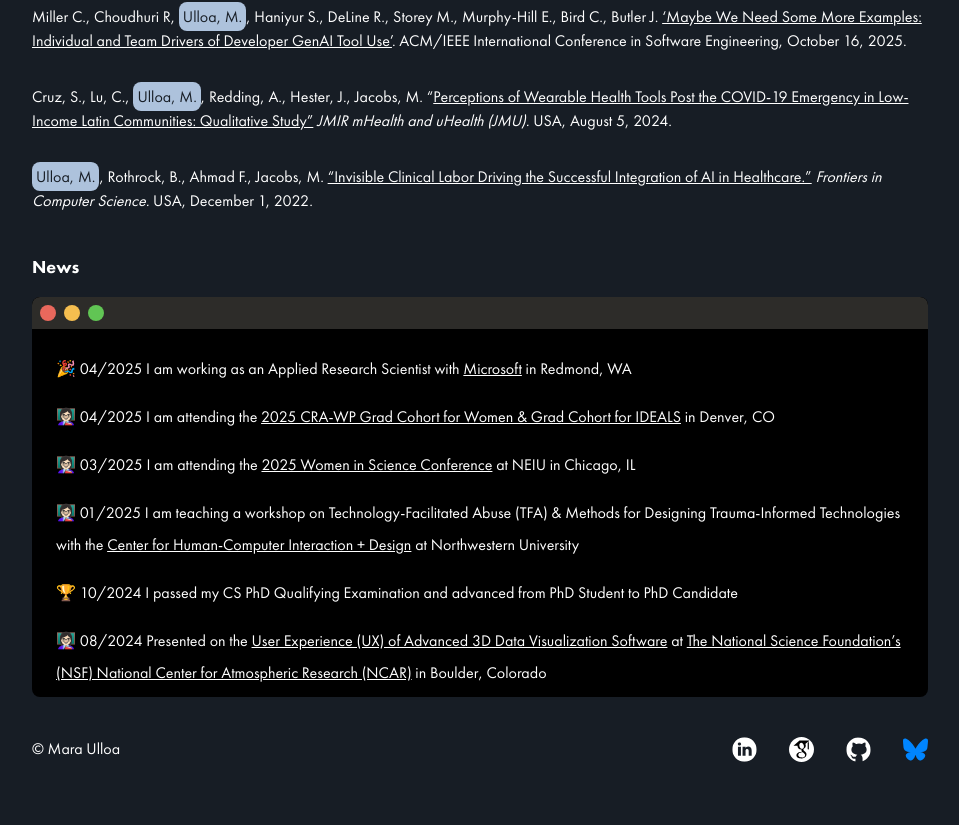
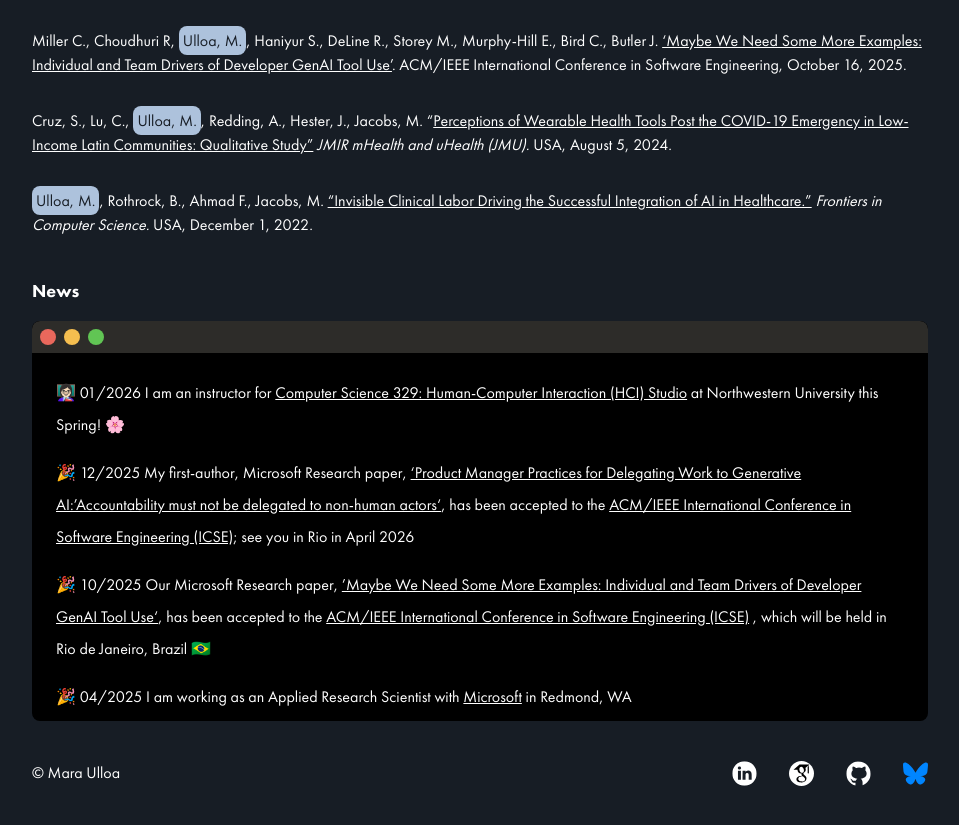
Before and after one commit to eulloa/mara-research-site, a Next.js app: page / in a window 1280 px wide. Shown: the part 1919-2744 px from the top of the page, without its empty margins (160-1119 px from the left). Before the commit the page ends 2721 px from the top, so only its background shows below. Built offline with nearby package versions, Linux system fonts and the light colour scheme.

Commit message:
added three news updates and publication on PMs changed from under review to accepted

```diff
--- a/src/app/components/news.tsx
+++ b/src/app/components/news.tsx
@@ -21,6 +21,53 @@
       </div>
       <div className="content p-6 dark:text-white leading-8">
         <ul className="news space-y-4">
+          <li onClick={(e) => handleClick(e)}>
+            &#128105;&#127995;&#8205;&#127979; 01/2026 I am an instructor for{" "}
+            <Link
+              className="underline"
+              href="https://www.mccormick.northwestern.edu/computer-science/academics/courses/descriptions/329.html"
+              target="_blank"
+            >
+              Computer Science 329: Human-Computer Interaction (HCI) Studio
+            </Link>{" "}
+            at Northwestern University this Spring! &#127800;
+          </li>
+          <li onClick={(e) => handleClick(e)}>
+            &#127881; 12/2025 My first-author, Microsoft Research paper,{" "}
+            <Link
+              className="underline"
+              href="https://arxiv.org/abs/2510.02504"
+              target="_blank"
+            >
+              ‘Product Manager Practices for Delegating Work to Generative AI:&rsquo;Accountability must not be delegated to non-human actors&lsquo;
+            </Link>, has been accepted to the{" "}
+            <Link
+              className="underline"
+              href="https://conf.researchr.org/home/icse-2026"
+              target="_blank"
+            >
+              ACM/IEEE International Conference in Software Engineering (ICSE)
+            </Link>
+            ; see you in Rio in April 2026
+          </li>
+          <li onClick={(e) => handleClick(e)}>
+            &#127881; 10/2025 Our Microsoft Research paper,{" "}
+            <Link
+              className="underline"
+              href="https://arxiv.org/abs/2507.21280"
+              target="_blank"
+            >
+              &rsquo;Maybe We Need Some More Examples: Individual and Team Drivers of Developer GenAI Tool Use&lsquo;
+            </Link>, has been accepted to the{" "}
+            <Link
+              className="underline"
+              href="https://conf.researchr.org/home/icse-2026"
+              target="_blank"
+            >
+              ACM/IEEE International Conference in Software Engineering (ICSE)
+            </Link>{" "}
+            , which will be held in Rio de Janeiro, Brazil &#x1F1E7;&#x1F1F7;
+          </li>
           <li onClick={(e) => handleClick(e)}>
             &#127881; 04/2025 I am working as an Applied Research Scientist with{" "}
             <Link
--- a/src/app/components/publications.tsx
+++ b/src/app/components/publications.tsx
@@ -36,7 +36,7 @@
             Product Manager Practices for Delegating Work to Generative AI:&lsquo;Accountability
             must not be delegated to non-human actors&rsquo;
           </a>{" "}
-          <span>[UNDER REVIEW]</span>
+          <span>ACM/IEEE International Conference in Software Engineering, December 13, 2025</span>
         </span>
       </article>
       <article>
```
